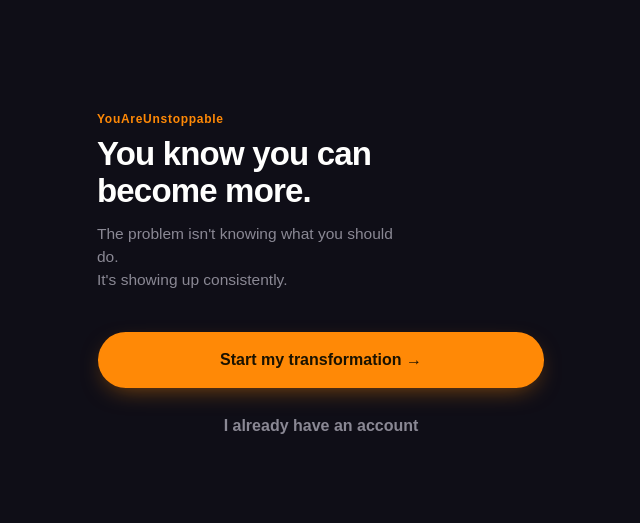
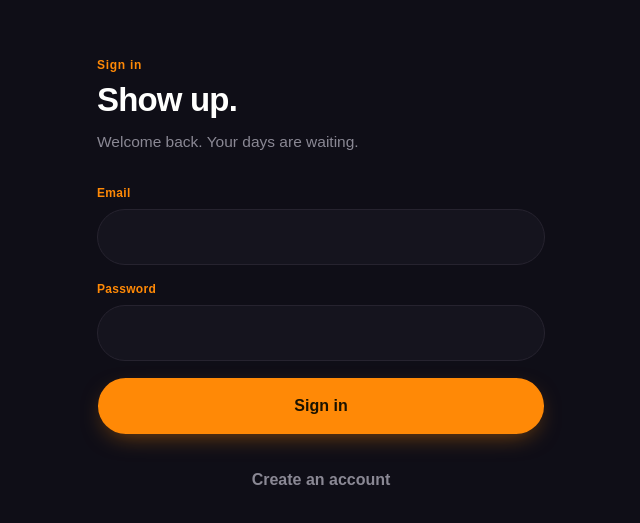
Before and after one commit to lisandromarina/youareunstoppable-frontend, a React (Vite) app: page / in a window 1280 px wide. Shown: the part 117-640 px from the top of the page, without its empty margins (319-959 px from the left). Built offline with nearby package versions, Linux system fonts and the light colour scheme; no server answers.

Commit message:
improve login ui

```diff
--- a/src/App.tsx
+++ b/src/App.tsx
@@ -6,7 +6,6 @@ import { RequireAuth, PublicOnly } from './components/SessionGate'
 import { useSession } from './session/store'
 import { Becoming } from './pages/Becoming'
 import { FutureSelf } from './pages/FutureSelf'
-import { Onboarding } from './pages/Onboarding'
 import { Profile } from './pages/Profile'
 import { Pro } from './pages/Pro'
 import { Register } from './pages/Register'
@@ -32,9 +31,9 @@ export default function App() {
       ) : null}
       <Routes>
         <Route element={<PublicOnly />}>
-          <Route path="/" element={<Onboarding />} />
+          <Route path="/" element={<SignIn />} />
+          <Route path="/sign-in" element={<Navigate to="/" replace />} />
           <Route path="/register" element={<Register />} />
-          <Route path="/sign-in" element={<SignIn />} />
         </Route>
         <Route element={<RequireAuth />}>
           <Route path="/becoming" element={<Becoming />} />
--- a/src/components/GoogleButton.tsx
+++ b/src/components/GoogleButton.tsx
@@ -6,6 +6,8 @@ import { loadGoogleScript } from '../google'
 
 type GoogleButtonProps = {
   disabled?: boolean
+  label: string
+  text: 'signin_with' | 'signup_with'
   onCredential: (idToken: string) => void
 }
 
@@ -43,7 +45,7 @@ function GoogleMark() {
   )
 }
 
-export function GoogleButton({ disabled = false, onCredential }: GoogleButtonProps) {
+export function GoogleButton({ disabled = false, label, text, onCredential }: GoogleButtonProps) {
   const clientId = import.meta.env.GOOGLE_CLIENT_ID
   const host = useRef<HTMLDivElement>(null)
   const onCredentialRef = useRef(onCredential)
@@ -76,7 +78,7 @@ export function GoogleButton({ disabled = false, onCredential }: GoogleButtonPro
       window.google.accounts.id.renderButton(node, {
         theme: 'filled_black',
         size: 'large',
-        text: 'continue_with',
+        text,
         shape: 'rectangular',
         width: 400,
       })
@@ -101,7 +103,7 @@ export function GoogleButton({ disabled = false, onCredential }: GoogleButtonPro
       cancelled = true
       observer.disconnect()
     }
-  }, [clientId])
+  }, [clientId, text])
 
   if (!clientId) return null
   if (failed) return <p className="text-sm font-semibold text-primary">Google sign-in could not be loaded.</p>
@@ -113,7 +115,7 @@ export function GoogleButton({ disabled = false, onCredential }: GoogleButtonPro
         className="flex w-full items-center justify-center gap-3 rounded-2xl border border-border bg-card px-5 py-4 text-base font-bold transition-colors group-hover:border-primary"
       >
         <GoogleMark />
-        Continue with Google
+        {label}
       </div>
       <div ref={host} className="absolute inset-0 overflow-hidden opacity-0" />
     </div>
--- a/src/pages/CredentialScreen.tsx
+++ b/src/pages/CredentialScreen.tsx
@@ -3,26 +3,36 @@ import { Link, useNavigate } from 'react-router'
 
 import { errorMessage } from '../api/client'
 import { GoogleButton } from '../components/GoogleButton'
-import { GhostButton, PrimaryButton, Screen } from '../components/look'
+import { Eyebrow, GhostButton, PrimaryButton, Screen } from '../components/look'
 import { Input } from '../components/ui/input'
 import { Label } from '../components/ui/label'
 import { useSession } from '../session/store'
 
 type CredentialScreenProps = {
+  eyebrow: string
   title: string
+  lede: string
   submitLabel: string
   passwordAutoComplete: 'new-password' | 'current-password'
+  passwordHint?: string
   minPassword: number
+  googleLabel: string
+  googleText: 'signin_with' | 'signup_with'
   alternate: { to: string; label: string }
   next: string
   onSubmit: (email: string, password: string) => Promise<void>
 }
 
 export function CredentialScreen({
+  eyebrow,
   title,
+  lede,
   submitLabel,
   passwordAutoComplete,
+  passwordHint,
   minPassword,
+  googleLabel,
+  googleText,
   alternate,
   next,
   onSubmit,
@@ -69,7 +79,9 @@ export function CredentialScreen({
   return (
     <Screen className="min-h-svh items-center justify-center">
       <div className="w-full max-w-md">
+        <Eyebrow>{eyebrow}</Eyebrow>
         <h1 className="text-[33px] leading-[1.14] font-extrabold tracking-tight">{title}</h1>
+        <p className="mt-3 max-w-[36ch] text-[15.5px] leading-normal text-muted-foreground">{lede}</p>
         <form className="mt-8 flex flex-col gap-4" onSubmit={(event) => void submit(event)}>
         <div className="flex flex-col gap-2">
           <Label htmlFor="email" className="text-xs font-extrabold tracking-wide text-primary">
@@ -102,6 +114,7 @@ export function CredentialScreen({
             value={password}
             onChange={(event) => setPassword(event.target.value)}
           />
+          {passwordHint ? <p className="text-xs text-muted-foreground">{passwordHint}</p> : null}
         </div>
         {message ? (
           <p className="text-sm font-semibold text-primary" role="alert">
@@ -114,7 +127,12 @@ export function CredentialScreen({
         {googleReady ? (
           <p className="text-center text-xs font-bold tracking-widest text-muted-foreground uppercase">or</p>
         ) : null}
-        <GoogleButton disabled={pending} onCredential={(idToken) => void onGoogle(idToken)} />
+        <GoogleButton
+          disabled={pending}
+          label={googleLabel}
+          text={googleText}
+          onCredential={(idToken) => void onGoogle(idToken)}
+        />
         <GhostButton asChild>
           <Link to={alternate.to}>{alternate.label}</Link>
           </GhostButton>
--- a/src/pages/Onboarding.tsx
+++ /dev/null
@@ -1,39 +0,0 @@
-import { Link } from 'react-router'
-
-import { Eyebrow, GhostButton, PrimaryButton, Screen } from '../components/look'
-import { useSession } from '../session/store'
-
-export function Onboarding() {
-  const closedMessage = useSession((state) => state.closedMessage)
-
-  return (
-    <Screen className="min-h-svh items-center justify-center">
-      <div className="w-full max-w-md">
-        <Eyebrow>YouAreUnstoppable</Eyebrow>
-        <h1 className="text-[33px] leading-[1.14] font-extrabold tracking-tight">
-          You know you can
-          <br />
-          become more.
-        </h1>
-        <p className="mt-3 max-w-[36ch] text-[15.5px] leading-normal text-muted-foreground">
-          The problem isn't knowing what you should do.
-          <br />
-          It's showing up consistently.
-        </p>
-        <div className="mt-10 flex flex-col gap-2">
-          {closedMessage ? (
-            <p className="mb-2 text-sm font-semibold text-primary" role="alert">
-              {closedMessage}
-            </p>
-          ) : null}
-          <PrimaryButton asChild>
-            <Link to="/register">Start my transformation →</Link>
-          </PrimaryButton>
-          <GhostButton asChild>
-            <Link to="/sign-in">I already have an account</Link>
-          </GhostButton>
-        </div>
-      </div>
-    </Screen>
-  )
-}
--- a/src/pages/Register.tsx
+++ b/src/pages/Register.tsx
@@ -6,11 +6,16 @@ export function Register() {
 
   return (
     <CredentialScreen
+      eyebrow="Create account"
       title="Start my transformation."
-      submitLabel="Start my transformation →"
+      lede="A new account. Then you choose who you're becoming."
+      submitLabel="Create account"
       passwordAutoComplete="new-password"
+      passwordHint="At least 8 characters."
       minPassword={8}
-      alternate={{ to: '/sign-in', label: 'I already have an account' }}
+      googleLabel="Sign up with Google"
+      googleText="signup_with"
+      alternate={{ to: '/', label: 'I already have an account' }}
       next="/becoming"
       onSubmit={register}
     />
--- a/src/pages/SignIn.tsx
+++ b/src/pages/SignIn.tsx
@@ -6,11 +6,15 @@ export function SignIn() {
 
   return (
     <CredentialScreen
+      eyebrow="Sign in"
       title="Show up."
+      lede="Welcome back. Your days are waiting."
       submitLabel="Sign in"
       passwordAutoComplete="current-password"
       minPassword={1}
-      alternate={{ to: '/register', label: 'Start my transformation' }}
+      googleLabel="Sign in with Google"
+      googleText="signin_with"
+      alternate={{ to: '/register', label: 'Create an account' }}
       next="/today"
       onSubmit={login}
     />
```
Also changed, not shown: 3 other files (tests, documents, lock files or other folders).
